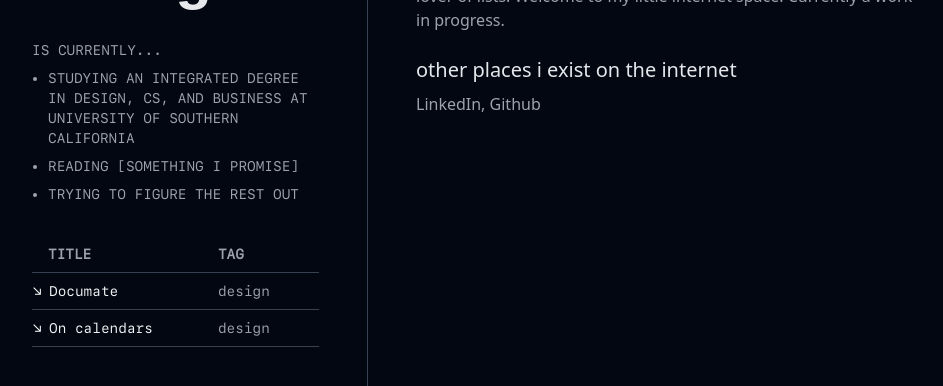
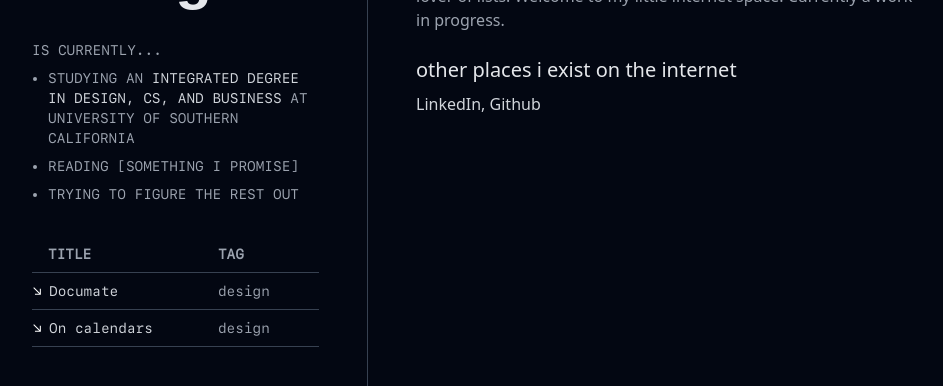
Before and after one commit to acyhuang/www.acyhuang, a React (Create React App) app: page / in a window 1280 px wide. Shown: the part 176-562 px from the top of the page, without its empty margins (16-959 px from the left). Built offline with nearby package versions, Linux system fonts and the light colour scheme; a web font is replaced by a local one.

Commit message:
Changed link appearance

```diff
--- a/src/tailwind.css
+++ b/src/tailwind.css
@@ -34,6 +34,6 @@
         @apply font-sf-mono text-xs uppercase;
     }
     a {
-        @apply hover:text-blue-300 hover:underline;
+        @apply text-gray-300 hover:text-blue-300 hover:underline;
     }
 }
```
